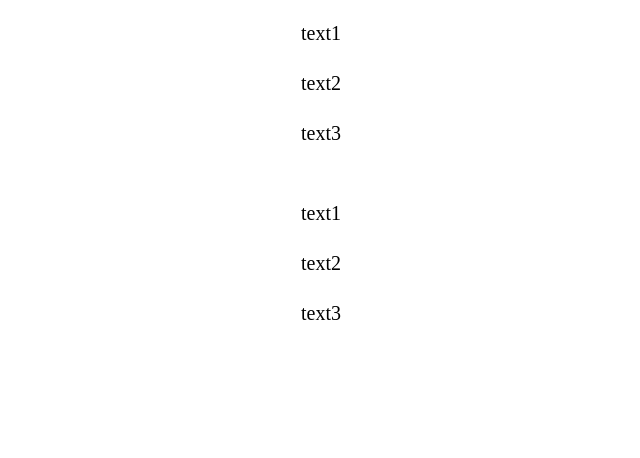
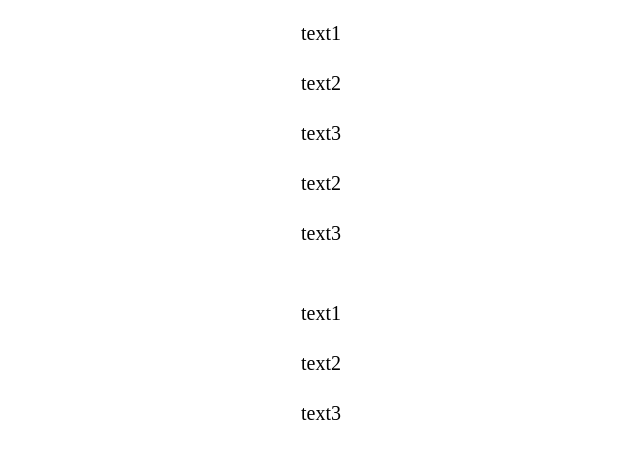
Before and after one commit to fudimo2019/test, a plain HTML site: page football/index.html in a window 1280 px wide. Shown: the whole page, without its empty margins (319-959 px from the left). Drawn offline with Linux system fonts and the light colour scheme.

Commit message:
修改了主页一个内容

```diff
--- a/football/index.html
+++ b/football/index.html
@@ -18,6 +18,8 @@
         <div class="test">text1</div>
         <div class="test">text2</div>
         <div class="test">text3</div>
+        <div class="test">text2</div>
+        <div class="test">text3</div>
     </div>
     <div class="content">
         <div class="test">text1</div>
```
